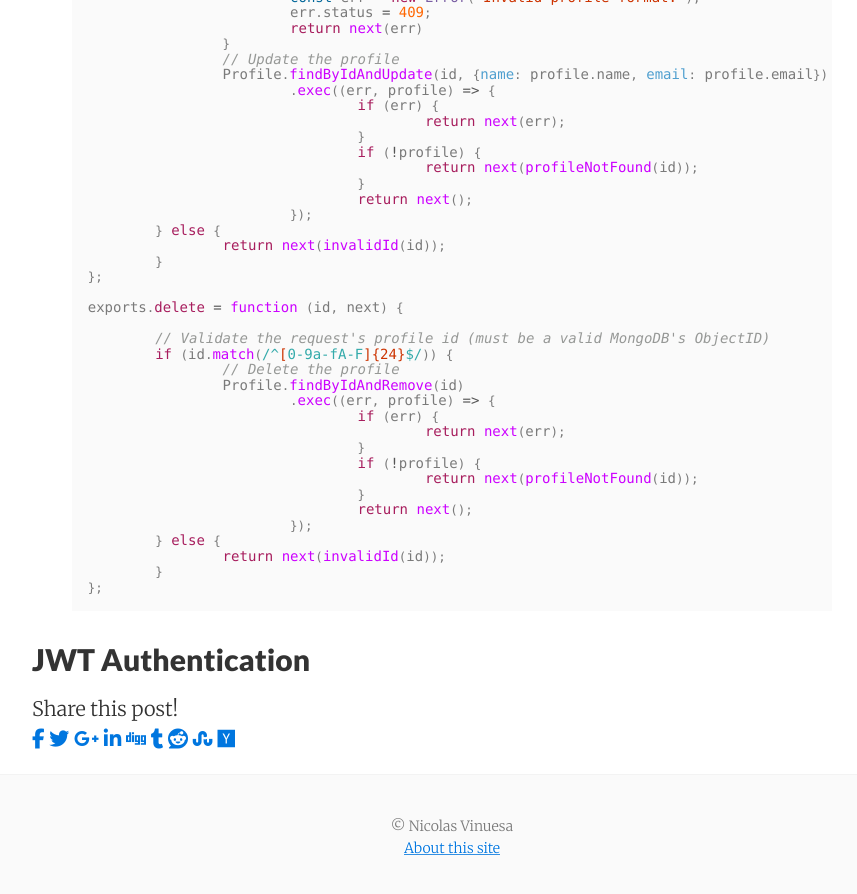
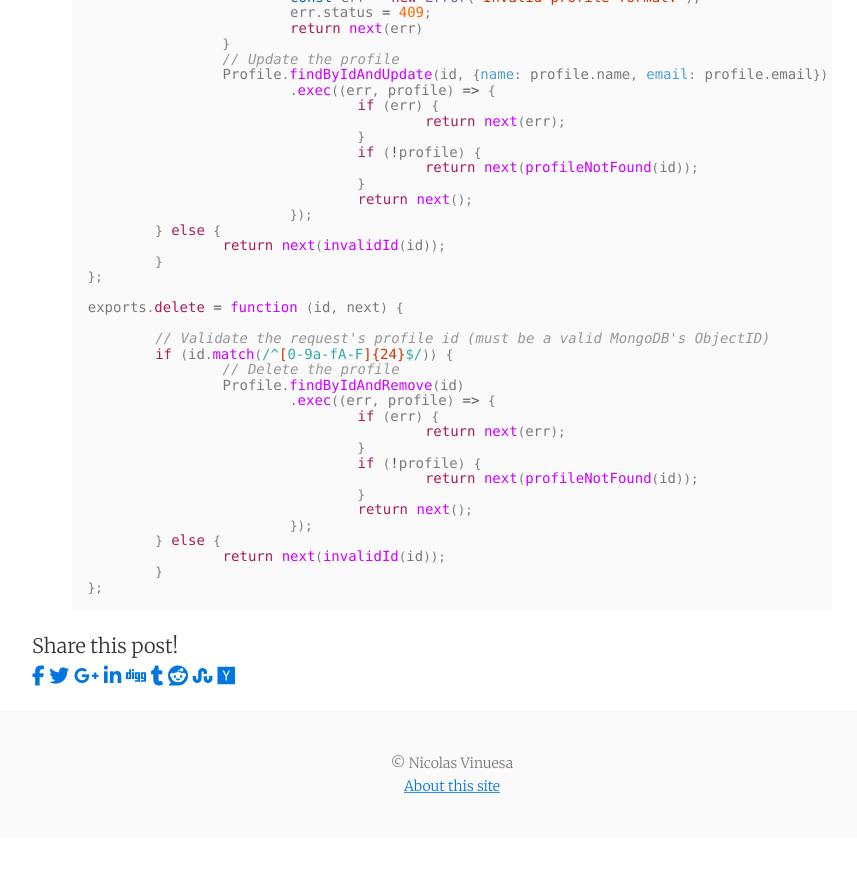
Before and after one commit to nvinuesa/nvinuesa.github.io, a Jekyll site: the page built from _posts/2017-04-21-nodejs-ecrm-jwt.md, in a window 1280 px wide and 900 px high, scrolled down 8651 px. Shown: the top 894 px of the window, without its empty margins (188-1045 px from the left). Built offline with Jekyll 4.4.1, drawn with Linux system fonts in a browser that asks for light colours; nearby versions of some CDN libraries; after the commit the page ends 9488 px from its top, so only the background shows below that.

Commit message:
Update 2017-04-21-nodejs-ecrm-jwt.md

```diff
--- a/_posts/2017-04-21-nodejs-ecrm-jwt.md
+++ b/_posts/2017-04-21-nodejs-ecrm-jwt.md
@@ -523,5 +523,3 @@ exports.delete = function (id, next) {
 };
 
 {% endhighlight %}
-
-## JWT Authentication
```
